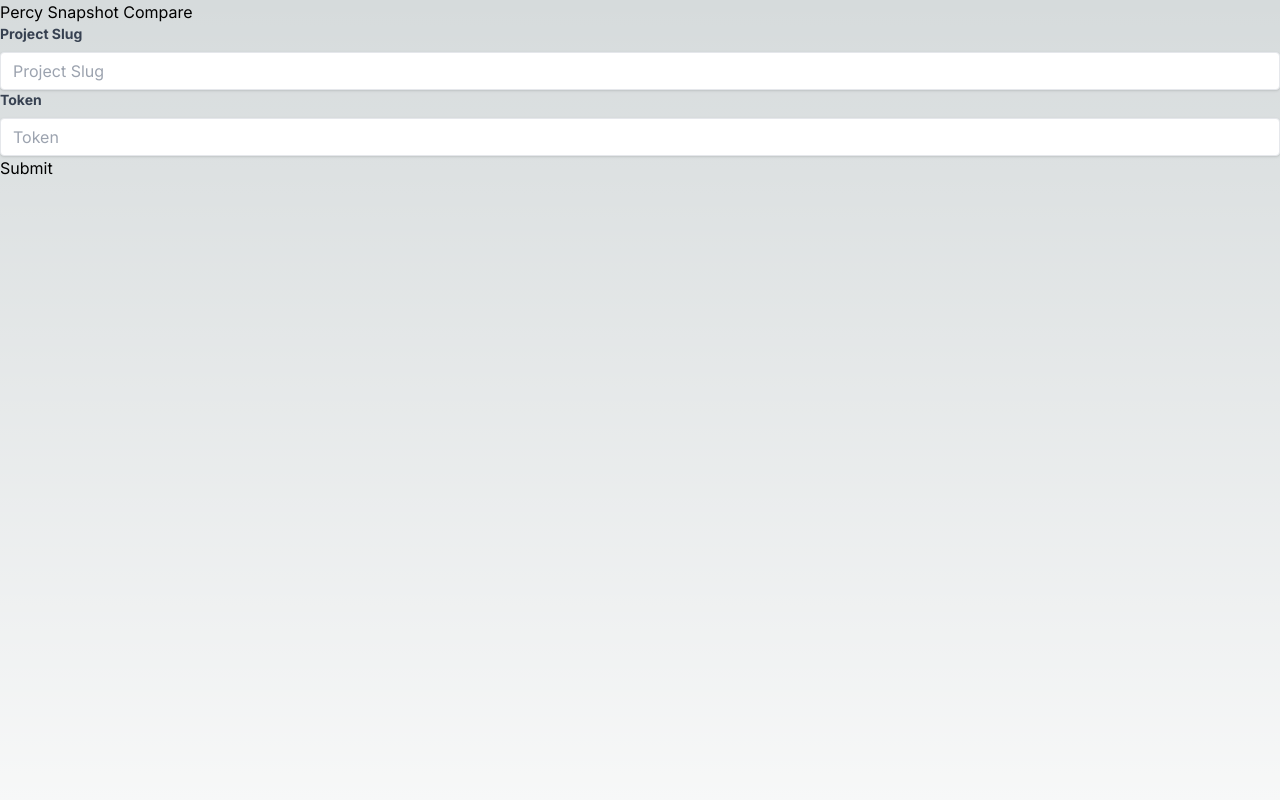
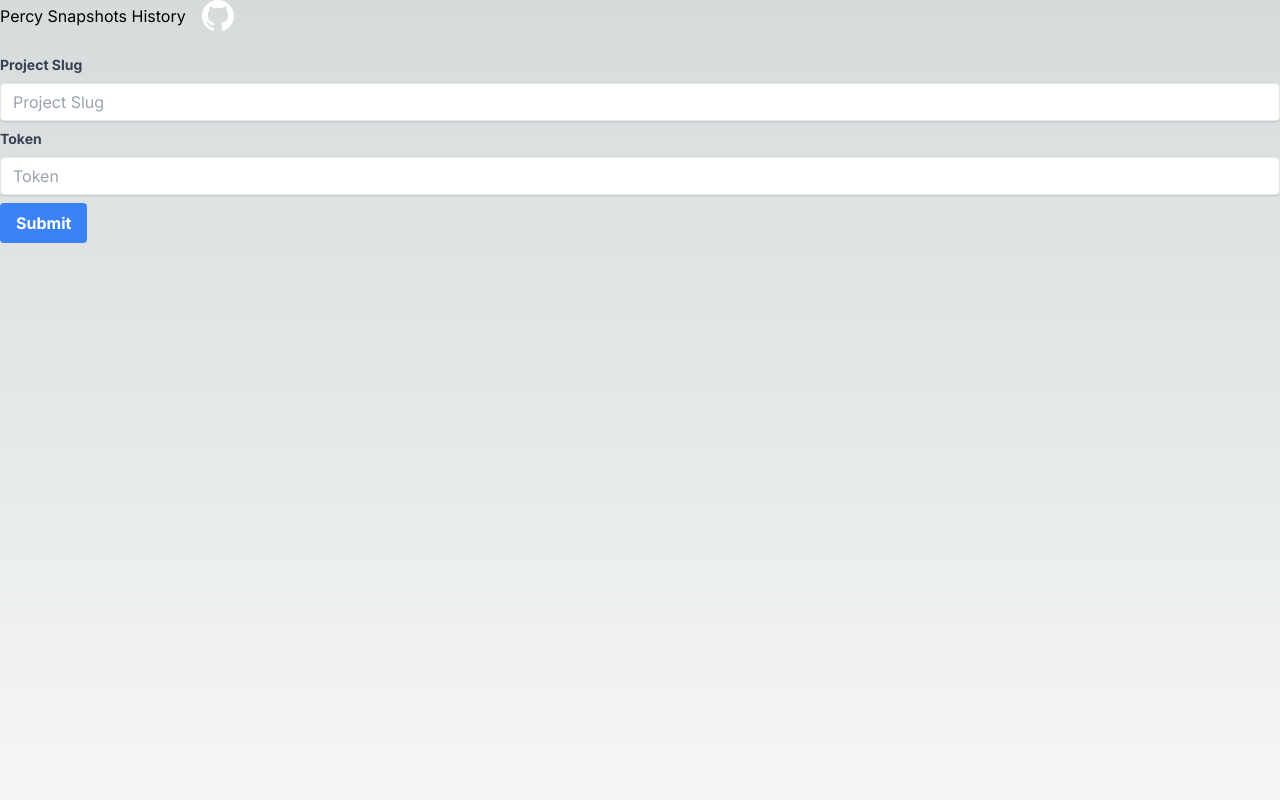
Before and after one commit to mikedidomizio/percy-snapshots-history, a Next.js app: page / in a window 1280 px wide. Shown: the top 800 px of the page. Built offline with nearby package versions, Linux system fonts and the light colour scheme; no server answers.

Commit message:
Add link to repo, header form can be toggled (#1)

```diff
--- a/package.json
+++ b/package.json
@@ -2,6 +2,7 @@
   "name": "percy-snapshots-history",
   "version": "0.1.0",
   "private": true,
+  "homepage": "https://github.com/mikedidomizio/percy-snapshots-history",
   "scripts": {
     "dev": "next dev",
     "build": "next build",
--- a/src/app/layoutContent.tsx
+++ b/src/app/layoutContent.tsx
@@ -13,7 +13,7 @@
 
     return (
         <section>
-            <Header projectSlug={projectSlug?.value as string} token={token?.value as string}/>
+            <Header projectSlug={projectSlug?.value} token={token?.value}/>
             {children}
         </section>
     )
--- a/src/components/Header.tsx
+++ b/src/components/Header.tsx
@@ -2,17 +2,22 @@
 import {useState} from "react";
 import {setOrganizationId} from "@/stores/organization.store";
 import Link from "next/link";
+import Image from "next/image";
+
+const { homepage } = require('../../package.json');
 
 type HeaderProps = {
-    projectSlug: string,
-    token: string
+    projectSlug: string | undefined,
+    token: string | undefined
 }
 
 export const Header = ({ projectSlug: ps, token: tk}: HeaderProps) => {
     const [token, setToken] = useState(tk)
     const [projectSlug, setProjectSlug] = useState(ps)
+    const [showForm, setShowForm] = useState(!token && !projectSlug)
 
     const handleFetchOrganization = async() => {
+        if (token && projectSlug) {
             const data = new URLSearchParams();
             data.append('token', token);
             data.append('projectSlug', projectSlug);
@@ -23,25 +28,40 @@
             })
             const json = await response.json()
             setOrganizationId(json.organizationId)
+            setShowForm(false)
+        }
     }
 
-    return <form action={handleFetchOrganization}>
-        <h1><Link href="/">Percy Snapshot Compare</Link></h1>
+    return <>
+            <div className="flex flex-row space-x-4 items-center mb-6">
+                <h1>
+                    <Link href="/">Percy Snapshots History</Link>
+                </h1>
+                <Link href={homepage} target="_blank">
+                    <Image alt="link to github repo" src="/github-mark-white.svg" width={32} height={32} />
+                </Link>
 
+                {!showForm ? <button className="bg-blue-500 hover:bg-blue-700 text-white font-bold py-2 px-4 rounded" onClick={() => setShowForm(true)}>
+                    Show settings form</button> : null}
+            </div>
+
+            {showForm ? <form action={handleFetchOrganization}>
                     <div className="mb-4">
                         <label className="block text-gray-700 text-sm font-bold mb-2" htmlFor="username">
                             Project Slug
                         </label>
-            <input className="shadow appearance-none border rounded w-full py-2 px-3 text-gray-700 leading-tight focus:outline-none focus:shadow-outline"
+                        <input className="mb-2 shadow appearance-none border rounded w-full py-2 px-3 text-gray-700 leading-tight focus:outline-none focus:shadow-outline"
                                id="username" type="text" placeholder="Project Slug" value={projectSlug} onChange={(e) => setProjectSlug(e.target.value)} />
 
                         <label className="block text-gray-700 text-sm font-bold mb-2" htmlFor="username">
                             Token
                         </label>
-            <input className="shadow appearance-none border rounded w-full py-2 px-3 text-gray-700 leading-tight focus:outline-none focus:shadow-outline"
+                        <input className="mb-2 shadow appearance-none border rounded w-full py-2 px-3 text-gray-700 leading-tight focus:outline-none focus:shadow-outline"
                                id="username" type="password" placeholder="Token" value={token} onChange={(e) => setToken(e.target.value)} />
 
-            <button type="submit">Submit</button>
+                        <button className="bg-blue-500 hover:bg-blue-700 text-white font-bold py-2 px-4 rounded" type="submit">Submit</button>
                     </div>
                 </form>
+                :  null}
+        </>
 }
```
Also changed, not shown: public/github-mark-white.svg (added). Lines whose indentation alone changed are shown as unchanged.
